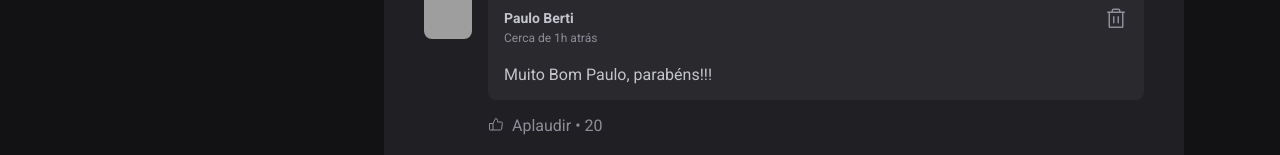
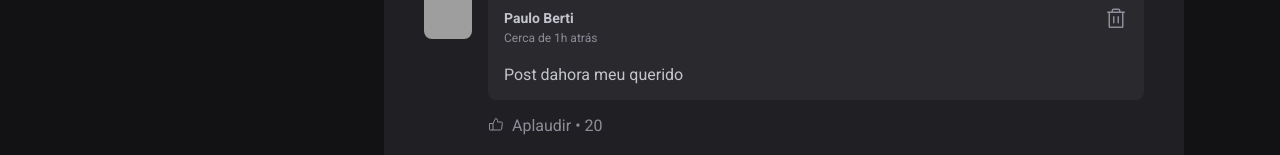
Before and after one commit to paulohdb/study-ignitefeed, a React (Vite) app: page / in a window 1280 px wide. Shown: the part 594-749 px from the top of the page. Built offline with nearby package versions, Linux system fonts and the light colour scheme; grey boxes are pictures that could not be loaded.

Commit message:
Finishing the logical part of comments on posts

```diff
--- a/src/components/Comment.jsx
+++ b/src/components/Comment.jsx
@@ -2,7 +2,7 @@
 import { Avatar } from './Avatar'
 import styles from './Comment.module.css'
 
-export function Comment() {
+export function Comment({ content }) {
   return (
     <div className={styles.comment}>
       <Avatar hasBorder={false} src="https://github.com/paulohdb.png" />
@@ -20,7 +20,7 @@
             </button>
           </header>
 
-          <p>Muito Bom Paulo, parabéns!!!</p>
+          <p>{content}</p>
         </div>
 
         <footer>
--- a/src/components/Post.jsx
+++ b/src/components/Post.jsx
@@ -9,6 +9,8 @@
   const [comments, setComments] = useState([
     'Post dahora meu querido'
   ])
+
+  const [newCommentText, setNewCommentText] = useState('')
 
   const publishedDateFormatted = format(publishedAt, "d 'de' LLLL 'às' HH:mm'h'", {
     locale: ptBR,
@@ -22,7 +24,12 @@
   function handleCreateNewComment() {
     event.preventDefault()
 
-    setComments([...comments, comments.length + 1]);
+    setComments([...comments, newCommentText]);
+    setNewCommentText('')
+  }
+
+  function handleNewCommentChange() {
+    setNewCommentText(event.target.value);
   }
 
   return (
@@ -54,7 +61,10 @@
       <form onSubmit={handleCreateNewComment} className={styles.commentForm}>
         <strong>Deixe seu feedback</strong>
         <textarea
+          name='comment'
           placeholder='Deixe um comentário'
+          value={newCommentText}
+          onChange={handleNewCommentChange}
         />
         <footer>
           <button type='submit'>Publicar</button>
@@ -63,7 +73,7 @@
 
       <div className={styles.commentList}>
         {comments.map(comment => {
-          return <Comment />
+          return <Comment content={comment}/>
         })}
       </div>
     </article>
```
